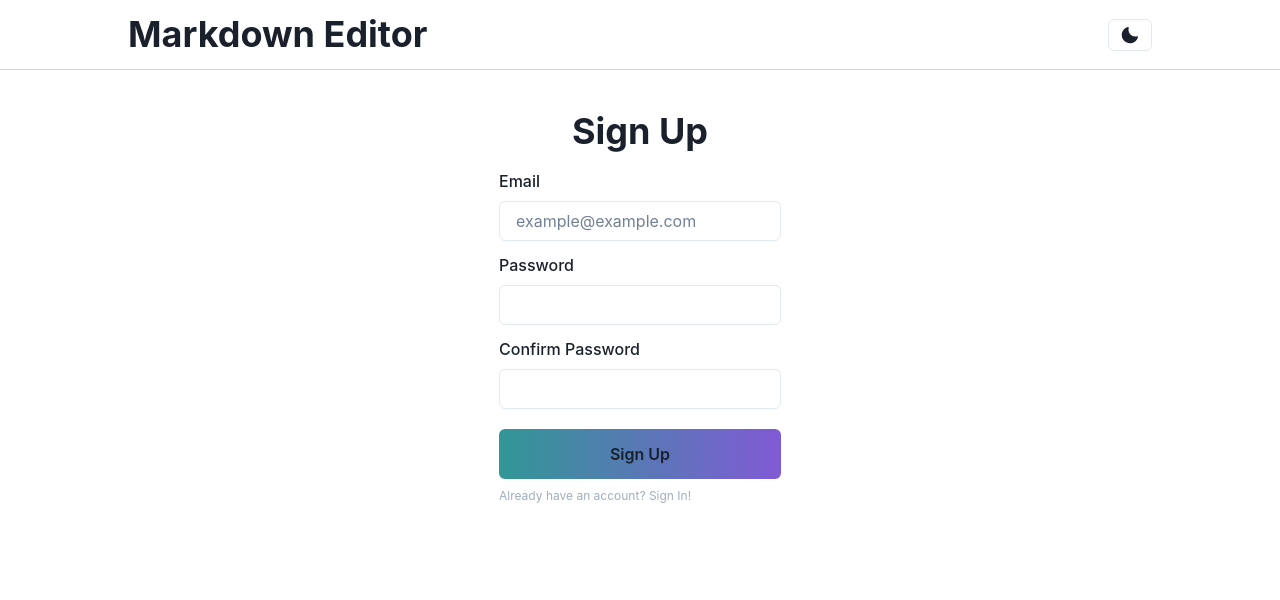
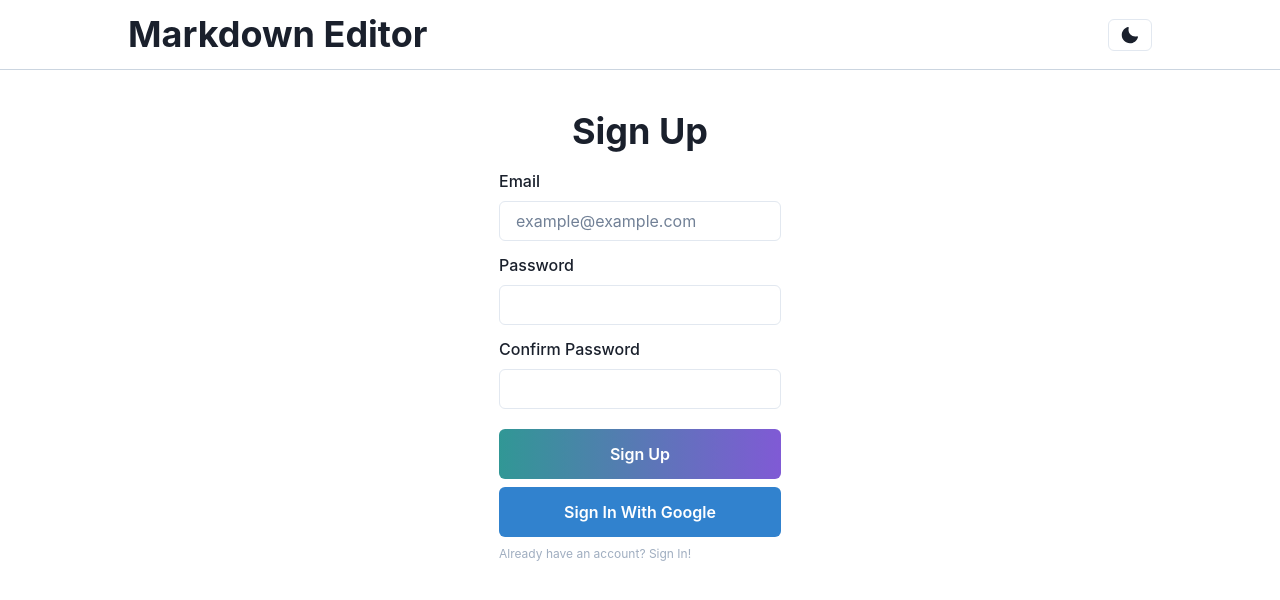
Before and after one commit to nronzel/markdown-editor, a React (Vite) app: page /signup in a window 1280 px wide. Shown: the top 600 px of the page. Built offline with nearby package versions, Linux system fonts and the light colour scheme; no server answers.

Commit message:
add: google sign in

```diff
--- a/src/pages/signup.jsx
+++ b/src/pages/signup.jsx
@@ -7,6 +7,8 @@ import {
   Heading,
   Input,
   useToast,
+  VStack,
+  ButtonGroup,
 } from "@chakra-ui/react";
 import React, { useState } from "react";
 import Header from "../components/Header";
@@ -14,7 +16,7 @@ import {
   createUserWithEmailAndPassword,
   sendEmailVerification,
 } from "firebase/auth";
-import { auth } from "../config/firebase";
+import { auth, googleProvider } from "../config/firebase";
 import { NavLink, useNavigate } from "react-router-dom";
 import { useAuthValue } from "../config/AuthProvider";
 
@@ -36,6 +38,25 @@ const Signup = () => {
       }
     }
     return isValid;
+  };
+
+  const signInWithGoogle = async () => {
+    try {
+      await signInWithPopup(auth, googleProvider);
+      toast({
+        title: "Sign In Successful",
+        status: "success",
+        duration: 3000,
+        isClosable: true,
+      });
+    } catch (err) {
+      toast({
+        title: `Error - ${err.message}`,
+        status: "error",
+        duration: 3000,
+        isClosable: true,
+      });
+    }
   };
 
   const createAccount = async (e) => {
@@ -116,8 +137,12 @@ const Signup = () => {
           _active={{
             bgGradient: "linear(to-r, teal.600, purple.600)",
           }}
+          color="white"
         >
           Sign Up
+        </Button>
+        <Button mt={2} h="50px" onClick={signInWithGoogle} colorScheme="blue">
+          Sign In With Google
         </Button>
         <Text fontSize="xs" mt={2} color="gray.400">
           <NavLink to="/signin">Already have an account? Sign In!</NavLink>
```
